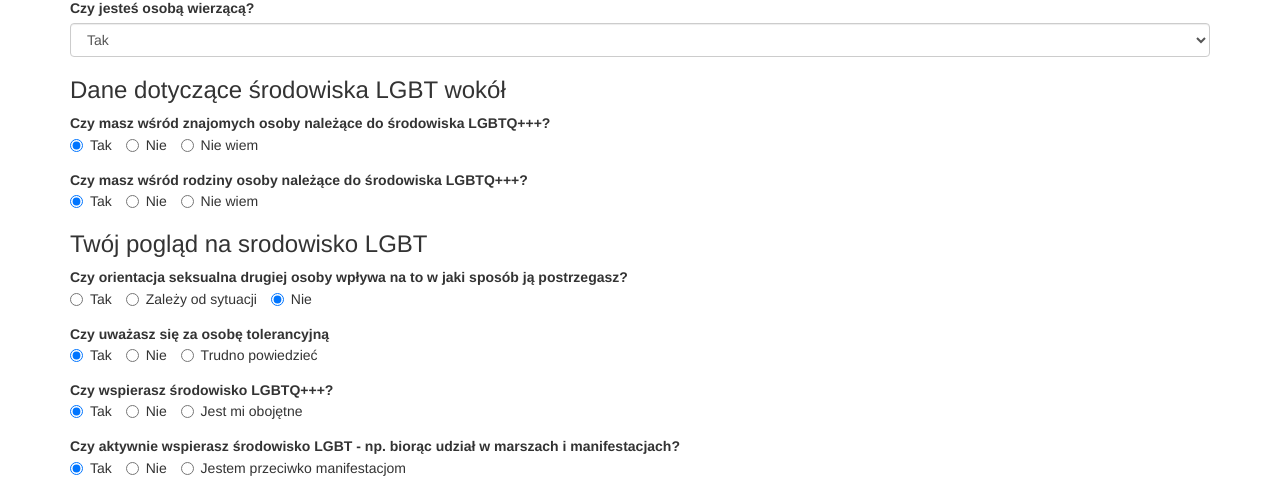
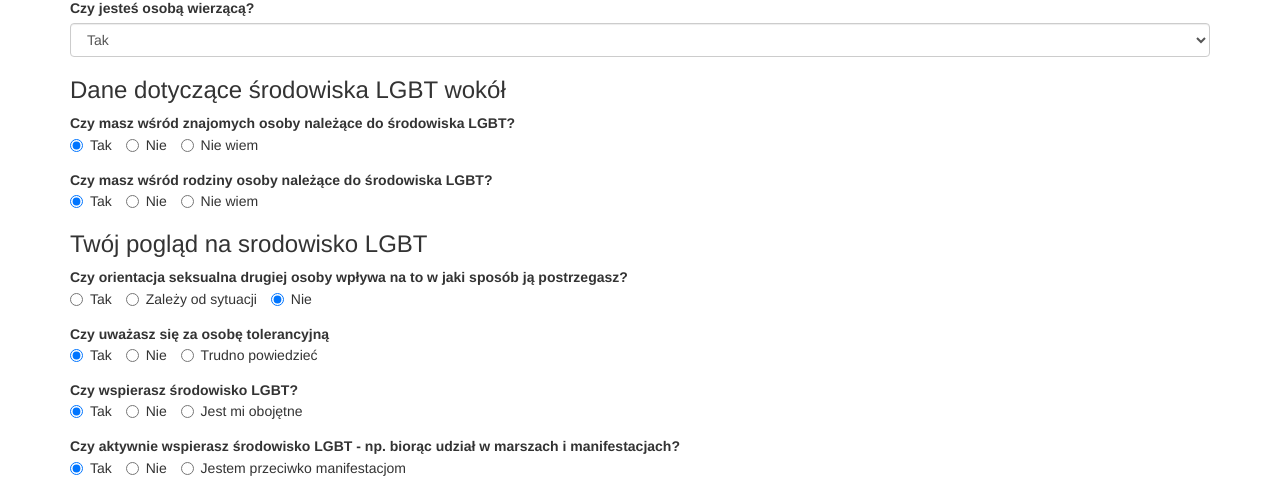
Before and after one commit to szymwin/webappka, a Flask app: page /form in a window 1280 px wide. Shown: the part 598-1085 px from the top of the page. Run offline with Flask 2, Linux system fonts and the light colour scheme; some libraries are stand-ins or nearby versions.

Commit message:
My update 7

```diff
--- a/app/templates/main/form.html
+++ b/app/templates/main/form.html
@@ -64,7 +64,7 @@
      </div>
 
     <h3>Dane dotyczące środowiska LGBT wokół</h3>
-    <b>Czy masz wśród znajomych osoby należące do środowiska LGBTQ+++?</b>
+    <b>Czy masz wśród znajomych osoby należące do środowiska LGBT?</b>
     <div class="form-group">
         <label class="radio-inline">
           <input type="radio" name="friends" value="1" checked>Tak
@@ -77,7 +77,7 @@
         </label>
     </div>
 
-    <b>Czy masz wśród rodziny osoby należące do środowiska LGBTQ+++?</b>
+    <b>Czy masz wśród rodziny osoby należące do środowiska LGBT?</b>
     <div class="form-group">
         <label class="radio-inline">
           <input type="radio" name="family" value="1" checked>Tak
@@ -118,7 +118,7 @@
         </label>
     </div>
 
-    <b>Czy wspierasz środowisko LGBTQ+++?</b>
+    <b>Czy wspierasz środowisko LGBT?</b>
     <div class="form-group">
         <label class="radio-inline">
           <input type="radio" name="support" value="1" checked>Tak
--- a/app/templates/main/result.html
+++ b/app/templates/main/result.html
@@ -11,7 +11,8 @@
 <br><br>
 <div id="columnchart_material" style="width: 800px; height: 500px;"></div>
 
-<script type="text/javascript" src="https://www.gstatic.com/charts/loader.js"></script>
+<script type="text/javascript" src="https://www.gstatic.com/charts/loader.js"><
+/script>
 <script type="text/javascript">
     google.charts.load('current', {'packages':['bar']});
     google.charts.setOnLoadCallback(drawChart);
--- a/app/templates/main/welcome.html
+++ b/app/templates/main/welcome.html
@@ -7,7 +7,8 @@
   <div class="jumbotron">
     <h1>Zapraszamy do wypełnienia ankiety</h1>
     <center>
-    <p>Ankieta dotyczy tematu LGBTQ+++.</p>
+    <p>Ankieta dotyczy tematu LGBT.<br>
+    Wypełnienie ankiety ajmie tylko chwilę.</p>
     </center>
   </div>
 
```
